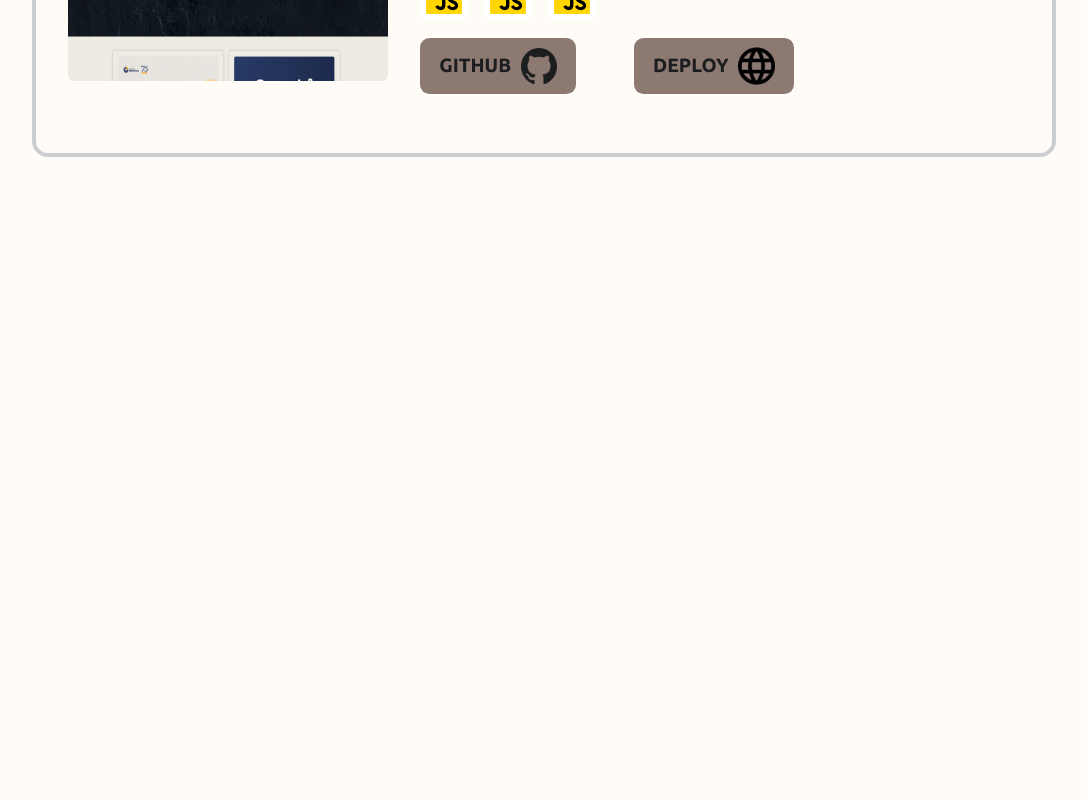
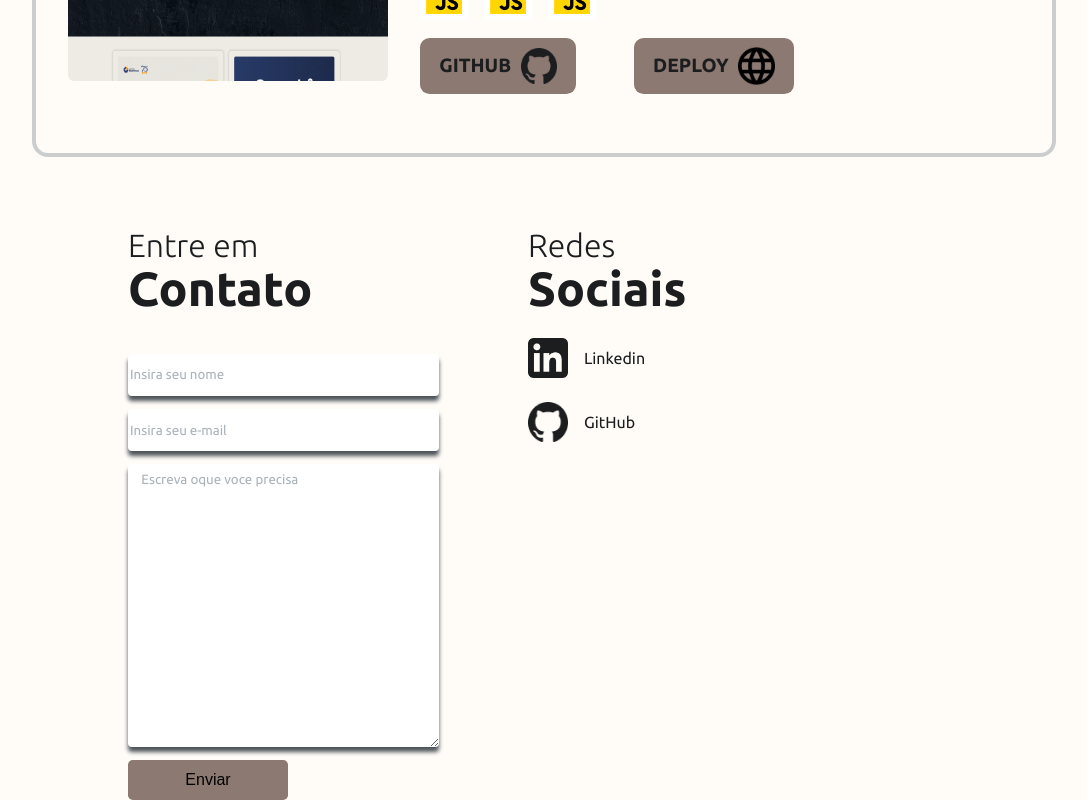
Before and after one commit to SantiagoChiniske/Portfolio, a React (Vite) app in the folder client/: page / in a window 1280 px wide. Shown: the part 2819-3619 px from the top of the page, without its empty margins (96-1183 px from the left). Before the commit the page ends 2976 px from the top, so only its background shows below. Built offline with nearby package versions, Linux system fonts and the light colour scheme.

Commit message:
Sessao de contato e rede sociais

```diff
--- a/client/src/App.jsx
+++ b/client/src/App.jsx
@@ -3,6 +3,7 @@ import Start from "./components/start/start"
 import About from "./components/about/about"
 import Tecnologias from "./components/tecnologias/tecnologias"
 import Projetos from "./components/projetos/projetos"
+import Contato from "./components/contato/contato"
 
 function App() {
 
@@ -13,7 +14,7 @@ function App() {
       <About/>
       <Tecnologias/>
       <Projetos/>
-
+      <Contato/>
     </>
   )
 }
--- /dev/null
+++ b/client/src/components/contato/contato.css
@@ -0,0 +1,91 @@
+.contato{
+    display: flex;
+    align-items: center;
+    justify-content: center;
+    height: 25em;
+}
+
+/*Forms Contato*/
+
+.contato__form{
+    width: 20em;
+    height: 25em;
+    padding: 3em;
+}
+
+.contato__forms-input{
+    display: flex;
+    flex-direction: column;
+
+}
+
+.contato__forms-text{
+    margin-top: 3em;
+}
+.contato__forms-text,.contato__forms-email{
+    border: none;
+    border-radius: 0.3em;
+    margin-bottom: 1em;
+    height: 3em;
+    width: 23em;
+    filter: drop-shadow(0px 5px 2px #4D5359);
+    outline: 0;
+}
+
+.contato__forms-textarea{
+    border: none;
+    border-radius: 0.3em;
+    margin-bottom: 1em;
+    height: 20em;
+    max-height: 20em;
+    max-width: 21.3em;
+    width:  21.3em;
+    filter: drop-shadow(0px 5px 2px #4D5359);
+    outline: 0;
+    padding: 0.6em 1em;
+    font-family: "Ubuntu", sans-serif;
+}
+.contato__forms-text::placeholder,.contato__forms-email::placeholder,.contato__forms-textarea::placeholder{
+    color: #AAB2B9;
+    font-family: "Ubuntu", sans-serif;
+}
+
+.contato__forms-button{
+    background-color: var(--color-secondary);
+    border: none;
+    font-size: 1em;
+    height: 2.5em;
+    width: 10em;
+    border-radius: 0.3em;
+    justify-content: end;
+}
+
+
+/*Redes Sociais*/
+
+.contato__rede-sociais{
+    width: 30em;
+    height: 25em;
+    margin-left: 2em;
+}
+
+.icones{
+    margin-top: 1.5em;
+    display: flex;
+    align-items: center;
+}
+
+.icones img{
+    width: 2.5em;
+    margin-right: 1em;
+}
+
+.icones a {
+    color: var(--color-primary);
+    text-decoration: none;
+}
+
+.icones a:hover{
+    color: var(--color-secondary);
+    border-bottom: 3px solid var(--color-secondary);
+}
--- /dev/null
+++ b/client/src/components/contato/contato.jsx
@@ -0,0 +1,53 @@
+import "./contato.css"
+import Textlight from "../textlight/textlight"
+import TextBold from "../textbold/textbold"
+import ImgLinkedin from "../../assets/logo-linkedln.png"
+import ImgGitHub from "../../assets/logo-github.png"
+
+function Contato (){
+
+    return(
+
+    <section className="contato">
+        <form className="contato__form" >
+            <Textlight nome="Entre em"/>
+            <TextBold nome="Contato" estilo="text__bold text__size-high"/>
+
+            <label htmlFor="" className="contato__forms-input">
+                <input type="text" placeholder="Insira seu nome" className="contato__forms-text" />
+                <input type="email" placeholder="Insira seu e-mail" className="contato__forms-email"/>
+                <textarea name="" id="" placeholder="Escreva oque voce precisa" className="contato__forms-textarea"></textarea>
+                <button className="contato__forms-button">Enviar</button>
+            </label>
+
+
+
+        </form>
+
+        <div className="contato__rede-sociais">
+            <Textlight nome="Redes"/>
+            <TextBold nome="Sociais" estilo="text__bold text__size-high"/>
+
+            <div className="rede-sociais__icones">
+                <div className="icones">
+                    <img src={ImgLinkedin} alt="Icone do Linkedin" />
+                    <a href="https://www.linkedin.com/in/santiago-chiniske-pereira-1402b5212/">Linkedin</a>
+                </div>
+                <div className="icones">
+                    <img src={ImgGitHub} alt="Icone do GitHub" />
+                    <a href="https://github.com/SantiagoChiniske">GitHub</a>
+                </div>
+
+            </div>
+
+        </div>
+
+
+    </section>
+
+    )
+
+
+}
+
+export default Contato
--- a/client/src/components/projetos/projetos.css
+++ b/client/src/components/projetos/projetos.css
@@ -1,6 +1,6 @@
 .main__projetos{
     text-align: center;
-
+    height: 90em;
 }
 
 .main__projetos-titulo{
```
